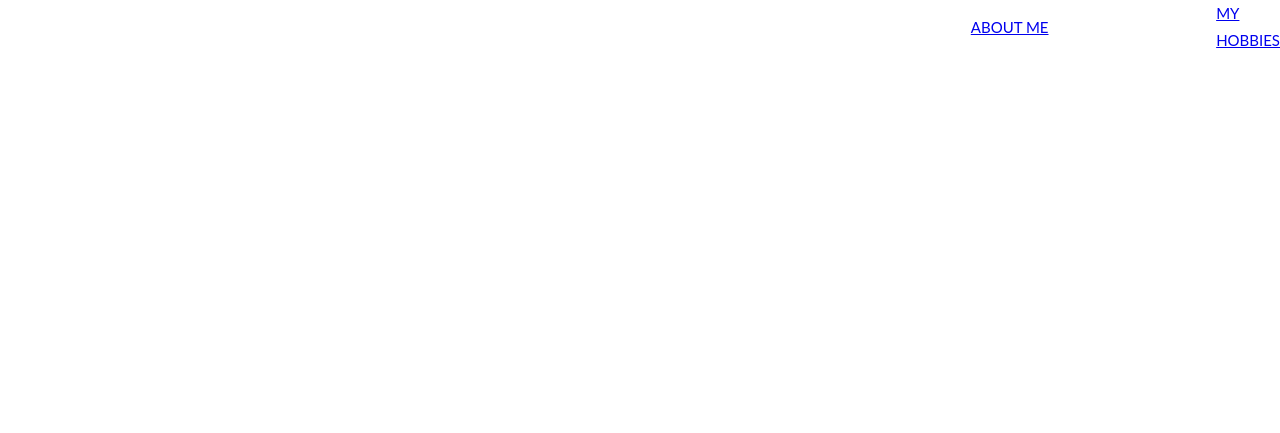
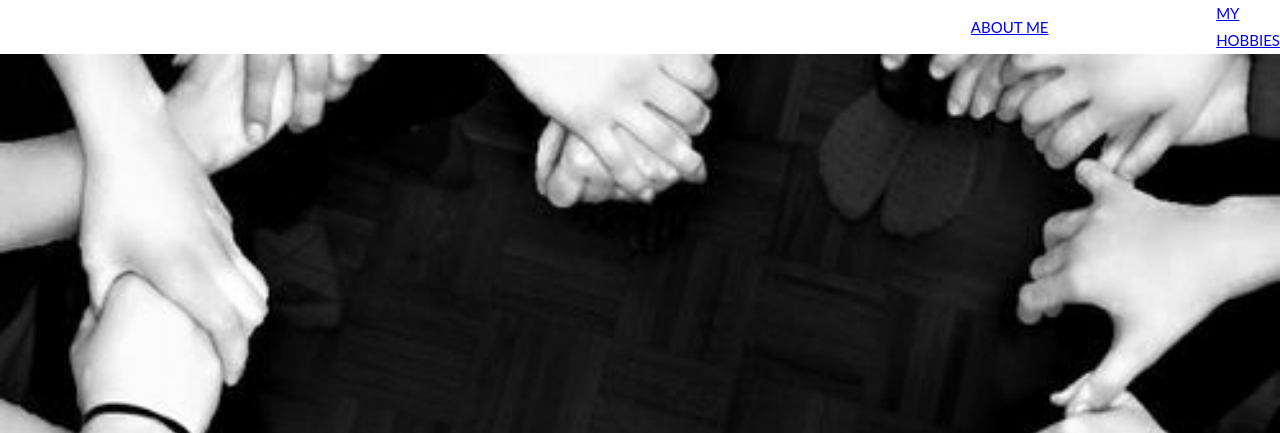
Before and after one commit to saiprateeth/saiprateeth.github.io, a plain HTML site: page index.html in a window 1280 px wide. Shown: the top 433 px of the page. Drawn offline with Linux system fonts and the light colour scheme.

Commit message:
Update index.html

```diff
--- a/index.html
+++ b/index.html
@@ -27,7 +27,7 @@ body, html {
 
 
 .bgimg-1 {
-  background-image: friends.jpg;
+  background-image: url("friends.jpg");
   min-height: 100%;
 }
 
```
